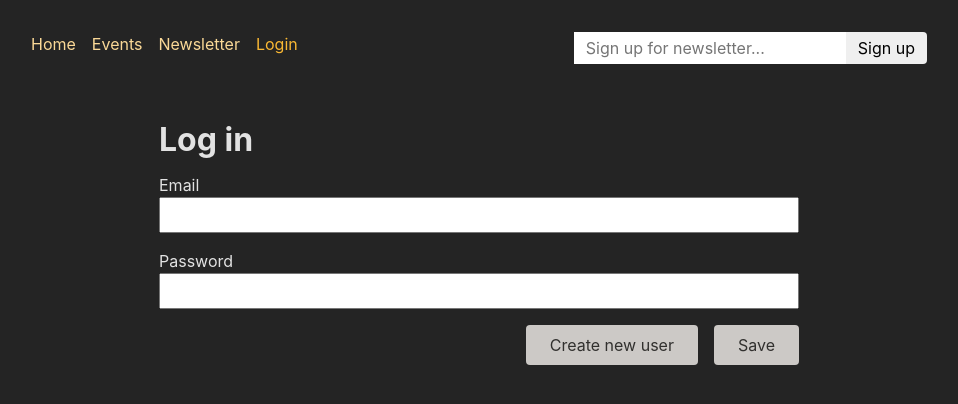
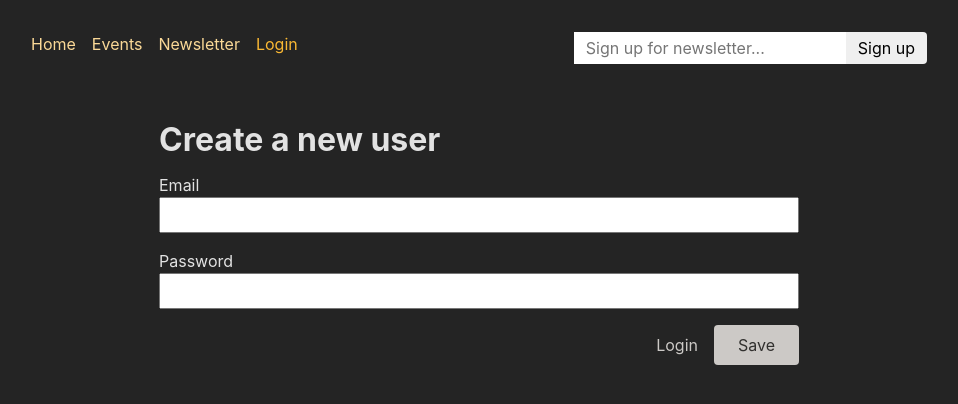
Before and after one commit to Nikhil98765/react-interview-practice, a React (Create React App) app in the folder auth-practice/frontend/: page /auth in a window 1280 px wide. Shown: the top 404 px of the page, without its empty margins (161-1119 px from the left). Built offline with nearby package versions, Linux system fonts and the light colour scheme.

Commit message:
Added action and display error messages for Authentication page

```diff
--- a/auth-practice/frontend/src/App.js
+++ b/auth-practice/frontend/src/App.js
@@ -13,17 +13,17 @@ import NewEventPage from './pages/NewEvent';
 import RootLayout from './pages/Root';
 import { action as manipulateEventAction } from './components/EventForm';
 import NewsletterPage, { action as newsletterAction } from './pages/Newsletter';
-import AuthenticationPage from './pages/Authentication';
+import AuthenticationPage, {action as authAction} from './pages/Authentication';
 
 const router = createBrowserRouter([
   {
-    path: '/',
+    path: "/",
     element: <RootLayout />,
     errorElement: <ErrorPage />,
     children: [
       { index: true, element: <HomePage /> },
       {
-        path: 'events',
+        path: "events",
         element: <EventsRootLayout />,
         children: [
           {
@@ -32,8 +32,8 @@ const router = createBrowserRouter([
             loader: eventsLoader,
           },
           {
-            path: ':eventId',
-            id: 'event-detail',
+            path: ":eventId",
+            id: "event-detail",
             loader: eventDetailLoader,
             children: [
               {
@@ -42,28 +42,29 @@ const router = createBrowserRouter([
                 action: deleteEventAction,
               },
               {
-                path: 'edit',
+                path: "edit",
                 element: <EditEventPage />,
                 action: manipulateEventAction,
               },
             ],
           },
           {
-            path: 'new',
+            path: "new",
             element: <NewEventPage />,
             action: manipulateEventAction,
           },
         ],
       },
       {
-        path: 'newsletter',
+        path: "newsletter",
         element: <NewsletterPage />,
         action: newsletterAction,
       },
       {
-        path: 'auth',
-        element: <AuthenticationPage />
-      }
+        path: "auth",
+        element: <AuthenticationPage />,
+        action: authAction,
+      },
     ],
   },
 ]);
--- a/auth-practice/frontend/src/components/AuthForm.js
+++ b/auth-practice/frontend/src/components/AuthForm.js
@@ -1,19 +1,27 @@
-import { useState } from 'react';
-import { Form } from 'react-router-dom';
+import { Form, Link, useActionData, useNavigation, useSearchParams } from 'react-router-dom';
 
 import classes from './AuthForm.module.css';
 
 function AuthForm() {
-  const [isLogin, setIsLogin] = useState(true);
+  const data = useActionData();
+  const navigation = useNavigation();
+  const [searchParams, setSearchParams] = useSearchParams();
 
-  function switchAuthHandler() {
-    setIsLogin((isCurrentlyLogin) => !isCurrentlyLogin);
-  }
+  const isLogin = searchParams.get('mode') === 'login';
+  const isSubmitting = navigation.state === 'submitting';
 
   return (
     <>
       <Form method="post" className={classes.form}>
-        <h1>{isLogin ? 'Log in' : 'Create a new user'}</h1>
+        <h1>{isLogin ? "Log in" : "Create a new user"}</h1>
+        {data?.message && <p>{data.message}</p>}
+        {data?.errors && (
+          <ul>
+            {Object.values(data.errors).map((err) => (
+              <li key={err}>{err}</li>
+            ))}
+          </ul>
+        )}
         <p>
           <label htmlFor="email">Email</label>
           <input id="email" type="email" name="email" required />
@@ -23,10 +31,10 @@ function AuthForm() {
           <input id="password" type="password" name="password" required />
         </p>
         <div className={classes.actions}>
-          <button onClick={switchAuthHandler} type="button">
-            {isLogin ? 'Create new user' : 'Login'}
-          </button>
-          <button>Save</button>
+          <Link to={`?mode=${isLogin ? "signup" : "login"}`}>
+            {isLogin ? "Create new user" : "Login"}
+          </Link>
+          <button disabled={isSubmitting}>{isSubmitting ? 'Submitting...': 'Save'}</button>
         </div>
       </Form>
     </>
--- a/auth-practice/frontend/src/components/MainNavigation.js
+++ b/auth-practice/frontend/src/components/MainNavigation.js
@@ -41,7 +41,7 @@ function MainNavigation() {
           </li>
           <li>
             <NavLink
-              to="/auth"
+              to="/auth?mode=login"
               className={({ isActive }) =>
                 isActive ? classes.active : undefined
               }
--- a/auth-practice/frontend/src/pages/Authentication.js
+++ b/auth-practice/frontend/src/pages/Authentication.js
@@ -1,7 +1,37 @@
+import { json, redirect } from 'react-router-dom';
 import AuthForm from '../components/AuthForm';
 
 function AuthenticationPage() {
   return <AuthForm />;
 }
 
+export const action = async ({ request }) => {
+  const searchParams = new URL(request.url).searchParams;
+  const mode = searchParams.get('mode');
+
+  const formData = await request.formData();
+  const authObj = {
+    email: formData.get('email'),
+    password: formData.get('password')
+  };
+
+  const response = await fetch(`http://localhost:8080/${mode}`, {
+    method: 'POST',
+    body: JSON.stringify(authObj),
+    headers: {
+      'Content-Type': 'application/json'
+    }
+  });
+
+  if (response.status === 422 || response.status === 401) {
+    return response;
+  }
+
+  if (!response.ok) {
+    throw json({message: 'Could not authenticate user.'}, {status: 500})
+  }
+
+  return redirect('/');
+}
+
 export default AuthenticationPage;
```
Also changed, not shown: 1 other file (tests, documents, lock files or other folders).
